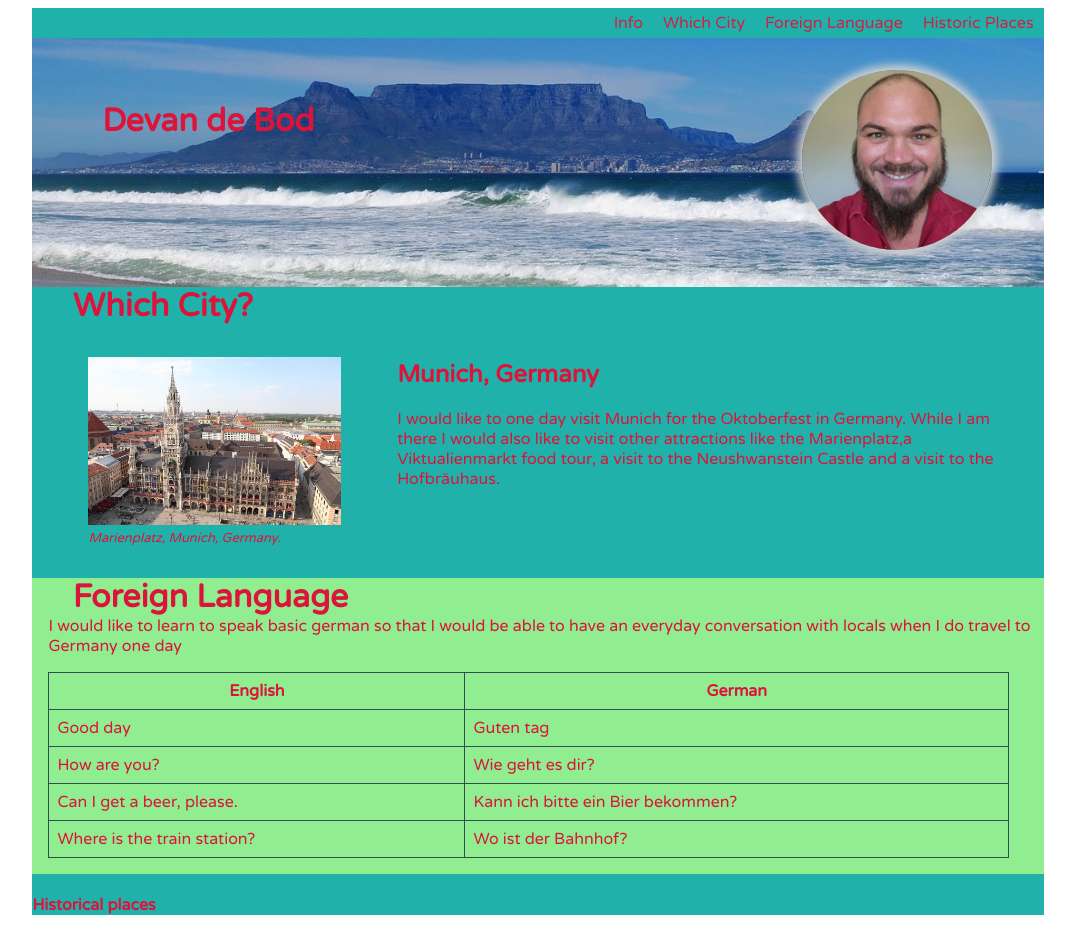
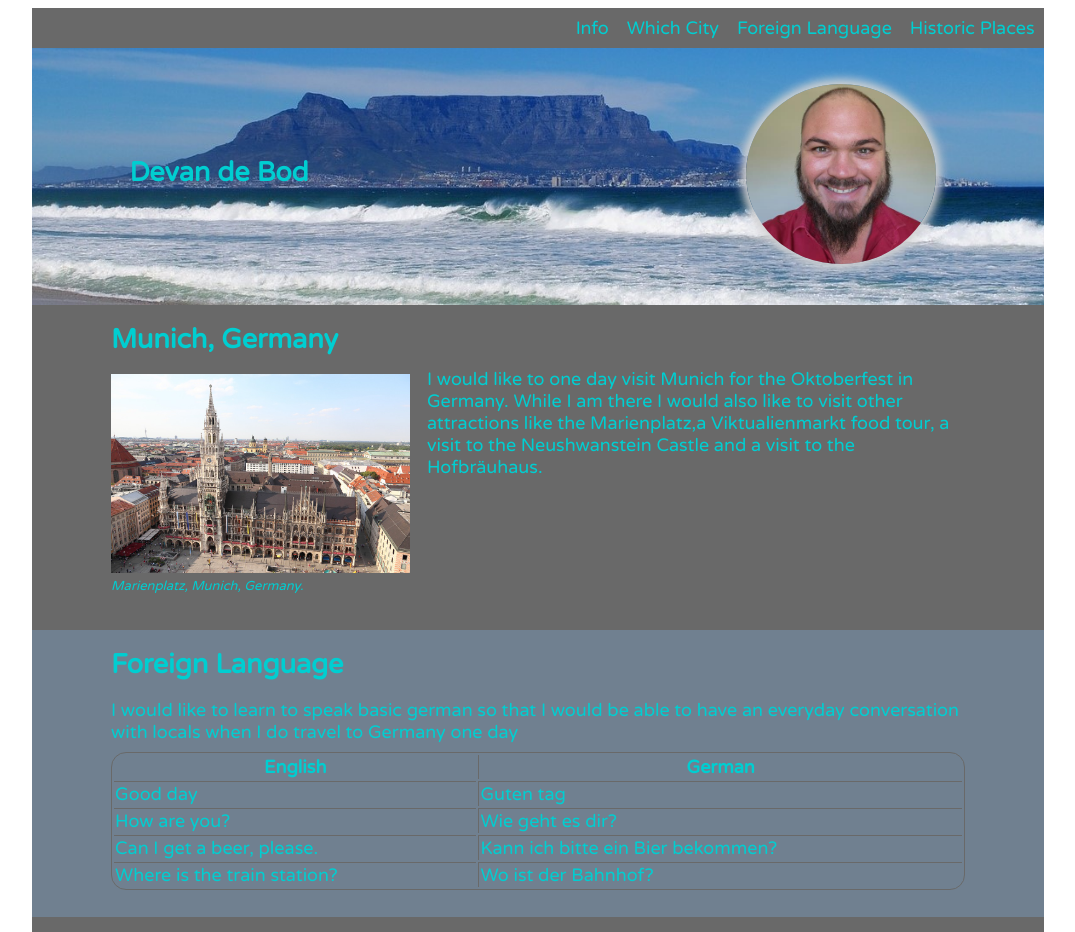
Before and after one commit to LeCodeGuy/personal-page-no-framework, a plain HTML site: page index.html in a window 1280 px wide. Shown: the top 932 px of the page, without its empty margins (102-1177 px from the left). Drawn offline with Linux system fonts and the light colour scheme.

Commit message:
updated html and css

```diff
--- a/css/styles.css
+++ b/css/styles.css
@@ -1,76 +1,77 @@
+/*---Basic styling START---*/
 @import url('https://fonts.googleapis.com/css2?family=Varela+Round&display=swap');
 
 .container {
     width: 80%;
     margin: 0 auto;
     font-family: 'Varela Round', sans-serif;
-    color: crimson;
-    background-color: lightseagreen;
+    font-size: large;
+    color: darkturquoise;
+    background-color: dimgray;
 }
 
-/*.dark {
-    background-color: lightseagreen;
-}*/
-
 .light {
-    background-color: lightgreen;
-}
-/* Navigation start */
-nav{
-	list-style: none;
+    background-color: slategray;
 }
 
-header nav{
-	display: flex;
-    justify-content: flex-end;
-}
-
-header nav li{
-	margin: 5px 10px;
-}
-
-a{
-	text-decoration: none;
-	color: inherit;
-	cursor: pointer;
-
-	opacity: 0.9;
-}
-
-a:hover{
-	opacity: 1;
-}
-/* Navigation end */
-
-.infoHeading{
-    margin: 0 auto;
-    width: 89%;
-    padding-top: 1em;
+.content {
+    width:100%;
+    padding: 1em;
 }
 
 .sectionHeading {
     margin: 0 auto;
-    width:92%;
+    /*width:92%;*/
 }
+
+.clearfix {
+    overflow: auto;
+    zoom: 1;
+}
+/*---Basic styling END---*/
+
+/*---Navigation START---*/
+header nav{
+	display: flex; /* Ensure you can click anywhere in the li for the link */
+    justify-content: flex-end;
+    list-style: none; /* remove the list item dots*/
+}
+
+.navigation a {
+    padding: 0.5em;
+    display: block;
+    text-decoration: none;
+	color: inherit;
+}
+
+a:hover{
+	cursor: pointer;
+}
+
+/* Change the menu color to slategrey when hovering over a link*/
+.navigation a:hover {
+    background-color: slategrey;
+}
+/*---Navigation END---*/
+
+/*---Info START---*/
 .info {
     /* image sourced from https://www.needpix.com/photo/download/844735/ */
     background-image: url('../images/table-mountain_resized.jpg'); /* Author: nike159 (pixbay.com) */
-    /*display: flex;*/
     background-position: center center;
 	background-size: cover;
-    padding: 1em;
+    display: flex;
+    flex-direction: row;
 }
+
 .info-left {
-    display: inline-flex;
-    width: 75%;
-    padding: 1em;
+    float: left;
+    padding: 6%;
 }
+
 .info-right {
     float: right;
-    width: 25%;
-    padding: 1em;
-    text-align: center;
-    border-radius: 5%;
+    padding: 1em 6%;
 }
 
 .info-right img {
@@ -81,100 +82,112 @@ a:hover{
     height: auto;
     box-shadow: 0px 0px 10px 5px lightgrey;
 }
+/*---Info END---*/
 
-.main-left {
-    float: left;
-    width: 50%;
-    padding: 1em;
+/*---Place START---*/
+.city {
+    display: flex;
+    flex-direction: row;
+    padding: 0% 6%;
 }
 
-.main-left img {
+.city-left {
+    float: left;
+    margin: 0em;
+    /*padding-right: 1%;*/
+    width: 35%;
+    padding: 1em 0em;
+}
+
+.city-left img {
     width: 100%;
     max-width: 420px;
     min-width: 150px;
     height: auto;
 }
 
+.city-right {
+    margin: 0.7em 0em;
+}
+/*---Place END---*/
+
+/*---Foreign Language START---*/
 figcaption {
     font-style: italic;
     font-size: small;
-  }
-
-.city {
-    margin: 0 auto;
-    /*width:95%;*/
 }
 
-.footer {
-    padding: 1em;
-}
-table {
-    border-collapse: collapse;
-    width: 95%;
-    margin: 1em;
-}
-table,th,td {
-    border: 1px solid darkslategray;
-    padding: 0.5em;
+.language {
+    display: flex;
+    padding: 0% 6%;
 }
 
-.clearfix {
-    overflow: auto;
-    zoom: 1;
+table {
+    border-collapse:separate;
+    border:solid dimgray 1px;
+    border-radius:15px;
+    width: 100%;
+    margin: 0.5em 0em;
 }
 
-.content {
-    padding: 1em;
+td, th {
+    border-left:solid dimgray 1px;
+    border-top:solid dimgray 1px;
 }
 
-/* remove the list item dots*/
-.menu li{
-    list-style: none;
-    margin: 0em;
-    padding: 0em;
+th {
+    border-top: none;
 }
-/* Ensure you can click anywhere in the li for the link */
-.menu a {
-    padding: 1em;
-    display: block;
-    width: 6em;
+
+td:first-child, th:first-child {
+     border-left: none;
 }
-/* Change the menu color to darker green when hovering over a link*/
-.menu a:hover {
-    background-color: lightgreen;
+/*---Foreign Language END---*/
+
+/*---History START---*/
+.history {
+    /* display: flex; */
+    padding: 0% 6%;
 }
-/* When the screen size is less than 400px */
-@media(min-width:100px) and (max-width:400px){
+
+.place {
+    display:flex;
+    width:100%;
+    /* flex-direction: column; */
+}
+
+.place img {
+    width:100%;
+    aspect-ratio: 4 / 3 ;
+    max-height: 210px;
+    height: auto;
+}
+
+.one,.two,.three {
+    display: flex;
+    width:33.33%;
+}
+
+.facts {
+    float:left;
+}
+/*---History END---*/
+
+
+/* When the screen size is less than 499px */
+@media(min-width:100px) and (max-width:499px){
     .header{
         display:none;
     }
     .info {
         display: flex;
-        flex-direction: column;
+        flex-direction: row;
     }
 
-    .info-left{
+    /* .info-left{
         margin: 0 auto;
         font-size: small;
-    }
-
-    .info-right {
-        margin: 0 auto;
-    }
-
-    .menu {
-        display: flex;
-    }
-}
-@media(min-width:400px){
-    .info {
-        display: flex;
-        flex-direction: column;
-    }
-
-    .info-left{
-        margin: 0 auto;
-    }
+    } */
 
     .info-right {
         margin: 0 auto;
@@ -185,11 +198,58 @@ table,th,td {
     }
 }
 
-@media(min-width:800px){
+@media(min-width:500px) and (max-width:969px){
     .info {
         display: flex;
         flex-direction: row;
     }
+
+    .info-left{
+        margin: auto auto;
+        padding: 0em 4.4em
+    }
+
+    .info-right {
+        margin: 0 auto;
+        padding: 1em 6em;
+    }
+    .city {
+        display: flex;
+    }
+    .city-left img{
+        min-width: 293px;
+    }
+    figcaption {
+        width:15em;
+    }
+    .city-right{
+        margin: 0em;
+        display:inline-block;
+    }
+    .menu {
+        display: flex;
+    }
+}
+
+@media(min-width:970px){
+    .info {
+        display: flex;
+        flex-direction: row;
+    }
+
+    .info-left{
+        margin: 5em auto;
+        padding: 0em 4.4em
+    }
+
+    .info-right {
+        margin: 0 ;
+        padding: 1em 5em;
+    }
+    .city-left {
+        padding-right: 2%;
+    }
+
     .main-left {
         float: left;
         width: 25%;
--- a/index.html
+++ b/index.html
@@ -19,29 +19,33 @@
             </nav>
         </header>
         <div id="info" class="info clearfix light" >
+            <div class="content">
                 <div class="info-left">
-                <h1 class="infoHeading">Devan de Bod</h1>
+                    <h2 class="sectionHeading">Devan de Bod</h2>
                 </div>
                 <div class="info-right">
                     <img src="../personal-page-no-framework/images/me_resized.jpg" alt="Photo of me">
                 </div>
             </div>
-        <div id="city" class="city clearfix dark" >
-            <h1 class="sectionHeading">Which City?</h1>
-            <figure class="main-left">
+        </div>
+        <div id="city" class="city clearfix" >
+            <div class="content">
+                <h2 class="sectionHeading">Munich, Germany</h2>
+                <figure class="city-left">
                     <!--image source: https://www.maxpixel.net/Munich-Architecture-Town-Hall-Marienplatz-Gothic-3564962-->
                     <img src="../personal-page-no-framework/images/Munich-Architecture-Town-Hall-Marienplatz-Gothic-3564962.jpg" alt="Marienplatz Munich,Germany">
                     <figcaption>Marienplatz, Munich, Germany.</figcaption>
                 </figure>
-            <div class="content">
-                <h2>Munich, Germany</h2>
+                <div class="city-right">
                     I would like to one day visit Munich for the Oktoberfest in Germany. While I am there I would also like to visit other attractions like the Marienplatz,a Viktualienmarkt food tour, a visit to the Neushwanstein Castle and a visit to the Hofbräuhaus.
                 </div>
             </div>
-        <div id="language" class="main clearfix light" >
-            <h1 class="sectionHeading">Foreign Language</h1>
-            <div class="language-content">
-                <div style="padding-left: 1em;">I would like to learn to speak basic german so that I would be able to have an everyday conversation with locals when I do travel to Germany one day</div>
+        </div>
+        <div id="language" class="language clearfix light" >
+            <div class="content">
+                <h2 class="sectionHeading">Foreign Language</h2>
+                <div class="language-main">
+                    <div style="padding-top: 1em;">I would like to learn to speak basic german so that I would be able to have an everyday conversation with locals when I do travel to Germany one day</div>
                     <table>
                         <tbody>
                             <tr>
@@ -68,8 +72,31 @@
                     </table>
                 </div>
             </div>
-        <div id="historic" class="history">
-            <h4>Historical places</h4>
+        </div>
+        <div id="historic" class="history clearfix">
+            <div class="content">
+                <h2 class="sectionHeading">Historical places</h2>
+                <div class="place">
+                    <h3>District Six Museum</h3>
+                    <div class="one">
+                        <div class="facts">The District Six Foundation was established in 1989 and shortly after joined by the museum in 1994. Together, the institutions formed a memorial to the forced movement of around 60,000 inhabitants of varying backgrounds during South Africa's Apartheid in the 1960s. The museum itself had been an old Methodist church.</div>
+                        <!--https://commons.wikimedia.org/wiki/File:District_6_Museum_building.JPG - Author: Discott-->
+                        <img src="../personal-page-no-framework/images/320px-District_6_Museum_building.jpeg" alt="District_6_Museum_building.JPG">
+                    </div>
+                    <h3>Iziko Museum</h3>
+                    <div class="two">
+                        <div class="facts">The museum was founded in 1825, the first in the country. It has been on its present site in the Company's Garden since 1897. The museum houses important African zoology, palaeontology and archaeology collections. Iziko is a Xhosa word meaning "hearth".</div>
+                        <!--https://commons.wikimedia.org/wiki/File:Iziko_South_Africa_Museum.JPG - Author: Discott-->
+                        <img src="../personal-page-no-framework/images/320px-Iziko_South_Africa_Museum.jpeg" alt="Iziko_South_Africa_Museum.JPG">
+                    </div>
+                    <h3>Green market square</h3>
+                    <div class="three">
+                        <div class="facts">The square and surrounding buildings were declared a national monument in 1961. In the late-1980s the parking lot was replaced with a flea market trading African curios and crafts and rented out to private vendors. In September 1989 the square was the centre of the Purple Rain Protest against apartheid.</div>
+                        <!--https://commons.wikimedia.org/wiki/File:Greenmarket_Square,_Cape_Town.JPG - Author: Ossewa-->
+                        <img src="../personal-page-no-framework/images/320px-Greenmarket_Square,_Cape_Town.jpeg" alt="Greenmarket_Square,_Cape_Town.JPG">
+                    </div>
+                </div>
+            </div>
         </div>
     </div>
 </body>
```
Also changed, not shown: images/320px-District_6_Museum_building.jpeg (added), images/320px-Greenmarket_Square,_Cape_Town.jpeg (added), images/320px-Iziko_South_Africa_Museum.jpeg (added). Lines whose indentation alone changed are shown as unchanged.
